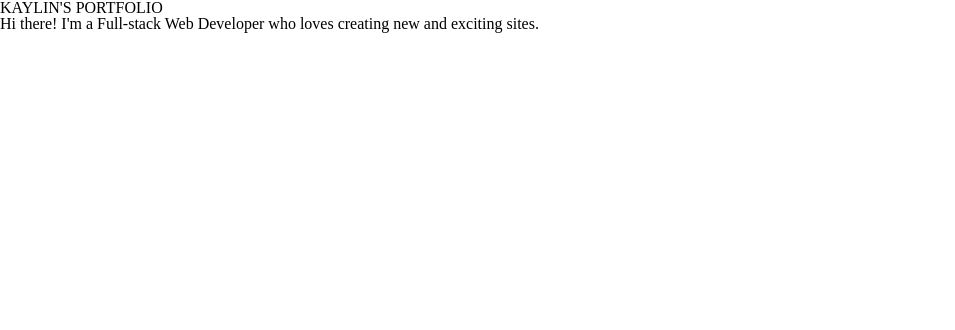
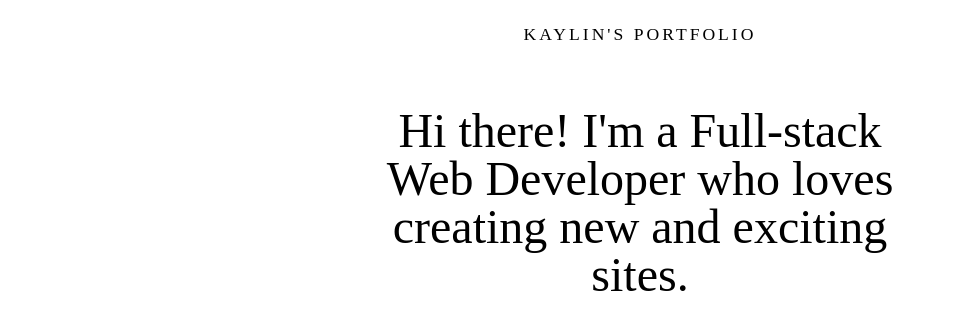
Before and after one commit to KaylinAnn/portfolio, a React (Create React App) app: page / in a window 1280 px wide. Shown: the top 330 px of the page, without its empty margins (0-955 px from the left). Built offline with nearby package versions, Linux system fonts and the light colour scheme.

Commit message:
added styling to intro

```diff
--- a/src/Components/Intro/Intro.css
+++ b/src/Components/Intro/Intro.css
@@ -0,0 +1,19 @@
+.intro {
+  width: 100%;
+  height: 20%;
+}
+
+h2 {
+  margin-top: 2%;
+  margin-bottom: 5%;
+  text-align: center;
+  font-size: 110%;
+  letter-spacing: 3px;
+}
+
+h1 {
+  width: 40%;
+  margin: 0 auto;
+  text-align: center;
+  font-size: 300%;
+}
--- a/src/Components/Intro/Intro.js
+++ b/src/Components/Intro/Intro.js
@@ -1,14 +1,20 @@
-import React, { Component } from 'react'
+import React, { Component } from "react";
+import "./Intro.css";
 
 export class Intro extends Component {
   render() {
     return (
-      <div>
-        <h1>KAYLIN'S PORTFOLIO</h1>
-        <h2>Hi there! I'm a Full-stack Web Developer who loves creating new and exciting sites.</h2>
+      <div className="intro">
+        <h2>KAYLIN'S PORTFOLIO</h2>
+        <div className="message-container">
+          <h1>
+            Hi there! I'm a Full-stack Web Developer who loves creating new and
+            exciting sites.
+          </h1>
+        </div>
       </div>
-    )
+    );
   }
 }
 
-export default Intro
+export default Intro;
```
